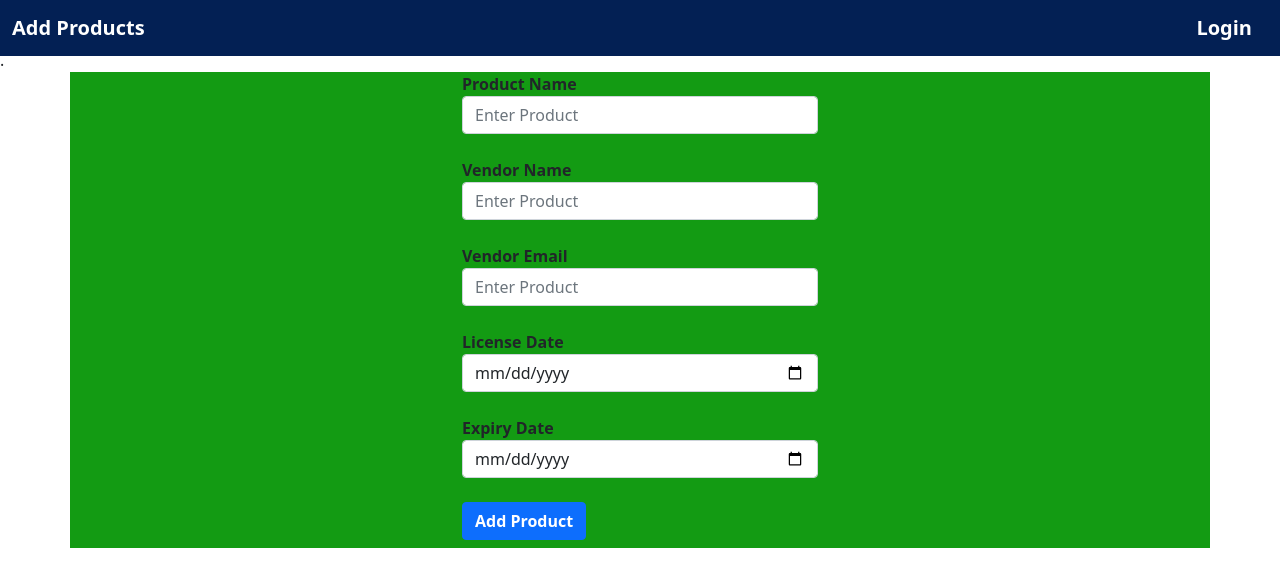
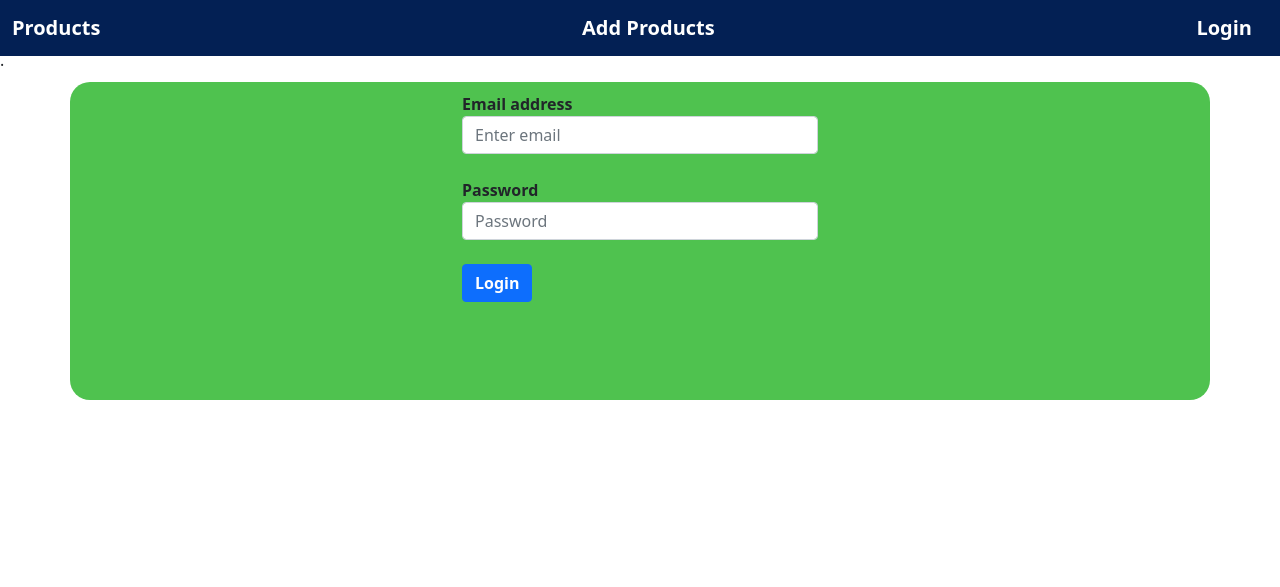
Before and after one commit to sandeepbisht045/email_notifier, a Django app: page /add_products in a window 1280 px wide. Shown: the top 587 px of the page. Run offline with Django 4.2, Linux system fonts and the light colour scheme.

Commit message:
changesr

```diff
--- a/Products_notify/views.py
+++ b/Products_notify/views.py
@@ -51,7 +51,7 @@ def login(request):
 
                 return redirect("/")
             else:
-                return render(request, "login.html", {"alert": "Invalid email or password"})
+                return render(request, "login.html", {"alert": "Invalid email or password","email":email})
 
     return render(request, "login.html")
 
@@ -64,7 +64,6 @@ def logout(request):
 
 def add_products(request):
     if request.method == "POST":
-        if request.session.get("id"):
             product = request.POST.get("product")
             vendor_name = request.POST.get("vendor_name")
             vendor_email = request.POST.get("vendor_email")
@@ -82,8 +81,10 @@ def add_products(request):
                 return render(request, "index.html", {"msg": "Product has been added successfully", "get_data": Products.objects.all()})
             else:
                 return render(request, "add_products.html", {"alert": "Product purchased date cannot be greater than expiry date", "product": product, "vendor_name": vendor_name, "vendor_email": vendor_email})
-        else:
-            return render(request, "login.html", {"alert": "Login first to add products"})
+
+    elif not request.session.get("id"):
+        return render(request, "login.html", {"alert": "Login first to add products"})
+
     return render(request, "add_products.html")
 
 
--- a/templates/add_products.html
+++ b/templates/add_products.html
@@ -1,4 +1,5 @@
 {% extends "index.html" %}
+{% block title%}Add Products{% endblock %}
 {%block body%}
 {%if alert%}
   <div class="row"id="warning_alert"><div class="col-md-4" ></div>
@@ -7,7 +8,7 @@
   </div>
 </div>
 {%endif%}
-<div class="container" style="background-color: rgb(19, 155, 19);">
+<div class="container" style="border-radius: 20px;padding-top: 50px; background-color: rgb(19, 155, 19);">
     <div class="row">
         <div class="col-md-4">
         </div>
--- a/templates/index.html
+++ b/templates/index.html
@@ -10,11 +10,14 @@
   <link href="https://cdn.jsdelivr.net/npm/bootstrap@5.0.2/dist/css/bootstrap.min.css" rel="stylesheet"
     integrity="sha384-EVSTQN3/azprG1Anm3QDgpJLIm9Nao0Yz1ztcQTwFspd3yD65VohhpuuCOmLASjC" crossorigin="anonymous">
 
-  <title>{% block title%}Mates{% endblock %}</title>
+  <title>{% block title%}Products{% endblock %}</title>
   {% load static %}
   <link rel="stylesheet" href="{% static 'nav.css' %}">
   <style>
     /* {% block css %} {% endblock %} */
+#auth:hover{background-color: #BB383B;border-radius: 9px;border: 0px solid; padding: 4px;}
+#prod:hover{background-color:#BB383B;border-radius: 9px;border: 0px solid; padding: 4px;}
+#add:hover{background-color: #BB383B;border-radius: 9px;border: 0px solid; padding: 4px;}
 
     #blink {
       font-family: serif;
@@ -44,14 +47,17 @@
 <body>
   <nav class="navbar fixed-top navbar-expand-lg navbar-dark bg-dark" style="background-color: #032054 !important;">
     <div class="container-fluid">
-      <a class="navbar-brand icon-color" href="/add_products"><b style="color: white;">Add Products</b></a>
+      <a id="prod" class="navbar-brand icon-color" href="/"><b style="color: white;">Products</b></a>
+      <a id="add" class="navbar-brand icon-color" href="/add_products"><b style="color: white;">Add Products</b></a>
+
+
 
 
       {%if request.session.id%}
-      <a class="navbar-brand icon-color" href="/logout"><b style="color: white;">Logout</b></a>
+      <a id="auth"  class="navbar-brand icon-color" href="/logout"><b style="color: white;">Logout</b></a>
 
       {%else%}
-      <a class="navbar-brand icon-color" href="/login"><b style="color: white;">Login</b></a>
+      <a id="auth" class="navbar-brand icon-color" href="/login"><b style="color: white;">Login</b></a>
 
       {%endif%}
     </div>
--- a/templates/login.html
+++ b/templates/login.html
@@ -1,6 +1,7 @@
 {% extends "index.html" %}
+{% block title%}Login{% endblock %}
 {%block body%}
-<div class="container" style="background-color: rgb(79, 194, 79);">
+<div class="container" style="border-radius: 20px;padding-bottom: 90px;padding-top: 10px; margin-top: 10px;background-color: rgb(79, 194, 79);">
     <div class="row">
         <div class="col-md-4">
         </div>
@@ -9,7 +10,7 @@
                 {%csrf_token%}
                 <div class="form-group">
                   <label for="exampleInputEmail1"><b>Email address</b></label>
-                  <input required type="email" class="form-control mb-4" id="exampleInputEmail1" aria-describedby="emailHelp" placeholder="Enter email" name="email">
+                  <input  value="{{email}}" required type="email" class="form-control mb-4" id="exampleInputEmail1" aria-describedby="emailHelp" placeholder="Enter email" name="email">
                    </div>
                 <div class="form-group">
                   <label for="exampleInputPassword1"><b>Password</b></label>
```
Also changed, not shown: db.sqlite3.
